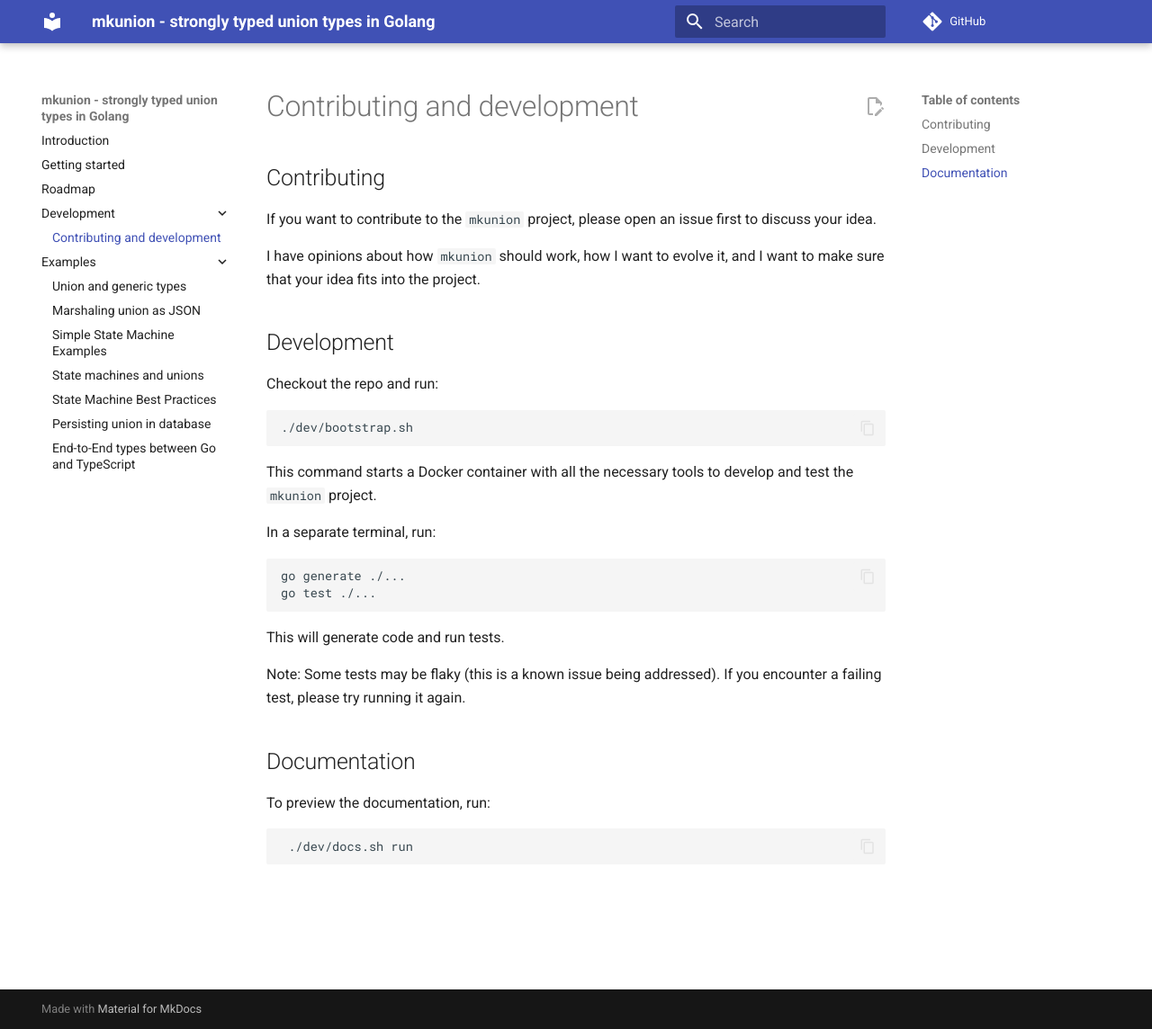
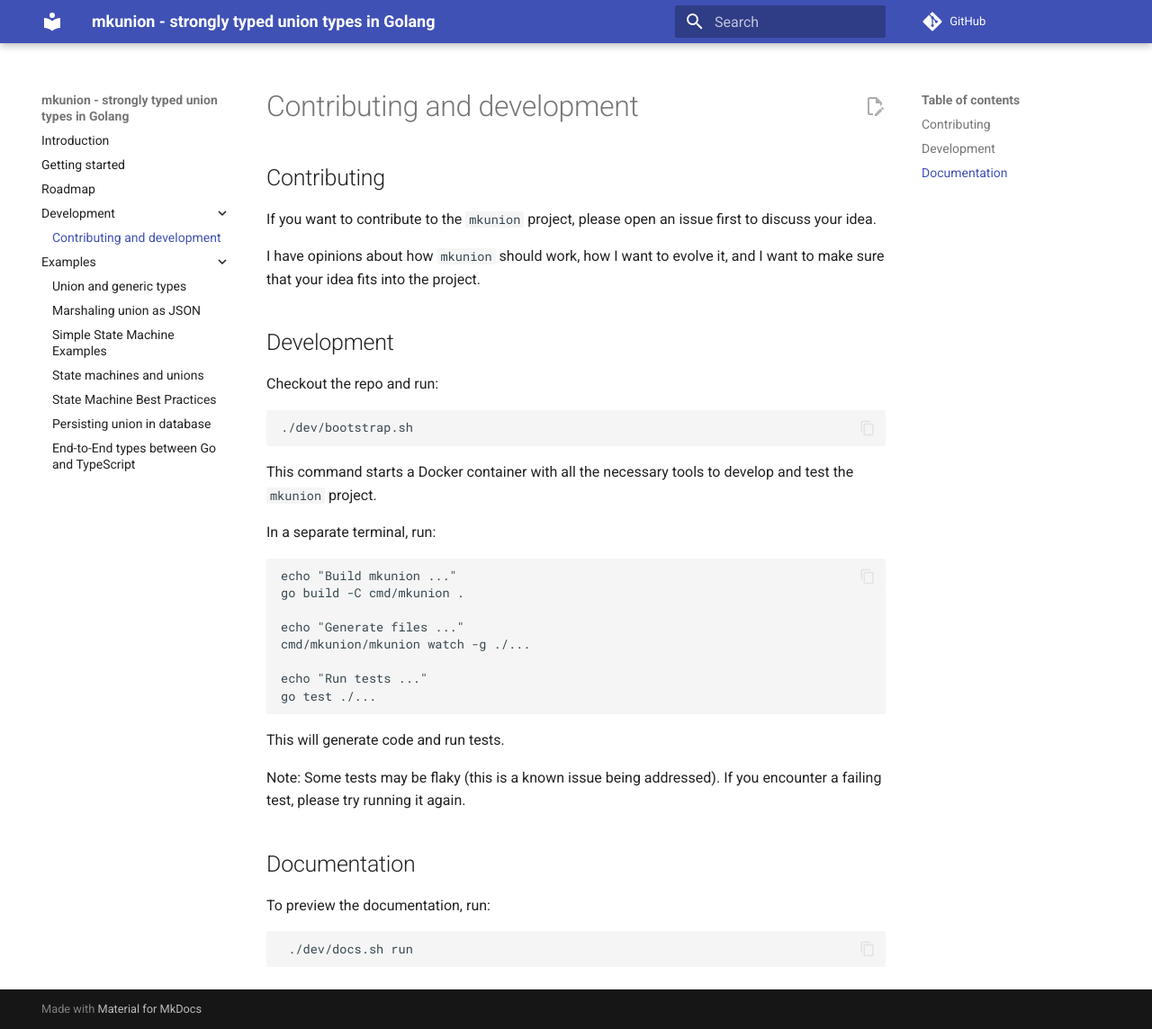
Before and after one commit to widmogrod/mkunion, an MkDocs documentation site: the page built from docs/development/development.md, in a window 1280 px wide and 1144 px high. Shown: the whole window at 90% size. Built offline with MkDocs 1.6.1 and Material for MkDocs 9.7.7, drawn with Linux system fonts in a browser that asks for light colours; comment, search, counter and statistics services are not loaded.

Commit message:
docs: update development instructions with `mkunion` build and usage steps

````diff
--- a/docs/development/development.md
+++ b/docs/development/development.md
@@ -20,7 +20,13 @@
 
 In a separate terminal, run:
 ```
-go generate ./...
+echo "Build mkunion ..."
+go build -C cmd/mkunion .
+
+echo "Generate files ..."
+cmd/mkunion/mkunion watch -g ./...
+
+echo "Run tests ..."
 go test ./...
 ```
 
````
